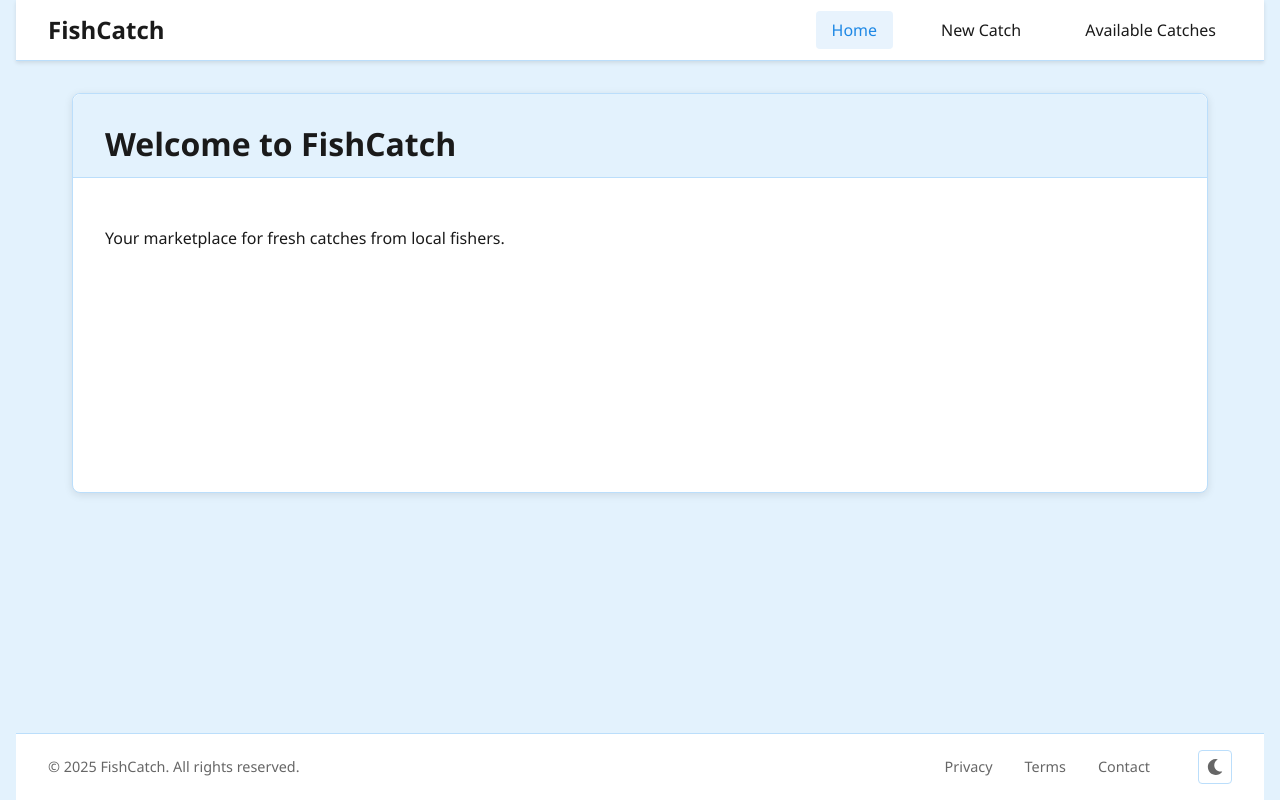
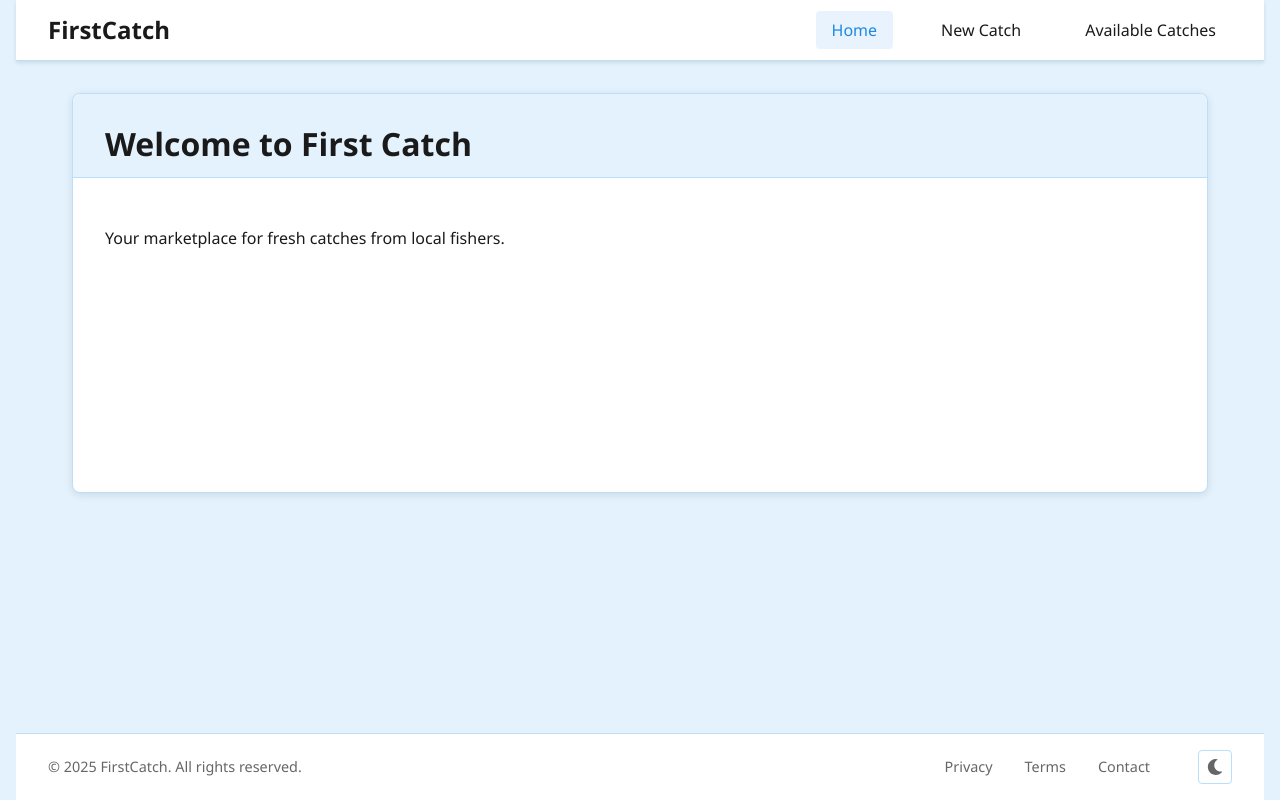
Before and after one commit to FIrstCatchCrew/front-end-demo, a React (Vite) app: page / in a window 1280 px wide. Built offline with nearby package versions, Linux system fonts and the light colour scheme; no server answers.

Commit message:
fix: update branding from FishCatch to FirstCatch

```diff
--- a/src/components/Footer-bar/FooterBar.jsx
+++ b/src/components/Footer-bar/FooterBar.jsx
@@ -28,7 +28,7 @@ const FooterBar = () => {
   return (
     <footer className="footer-bar">
       <div className="footer-container">
-        <p className="footer-text">© 2025 FishCatch. All rights reserved.</p>
+        <p className="footer-text">© 2025 FirstCatch. All rights reserved.</p>
         <nav className="footer-nav">
           <Link to="/service-test" className="footer-link">Privacy</Link>
           <Link to="/service-test" className="footer-link">Terms</Link>
--- a/src/components/navigation-bar/NavigationBar.jsx
+++ b/src/components/navigation-bar/NavigationBar.jsx
@@ -16,7 +16,7 @@ const NavigationBar = () => {
     <nav className="navigation-bar">
       <div className="nav-container">
         <Link to="/" className="nav-logo">
-          FishCatch
+          FirstCatch
         </Link>
 
         <button
--- a/src/pages/home/Home.jsx
+++ b/src/pages/home/Home.jsx
@@ -5,7 +5,7 @@ const Home = () => {
   return (
     <div className="page-container">
       <div className="page-header">
-        <h1 className="page-title">Welcome to FishCatch</h1>
+        <h1 className="page-title">Welcome to First Catch</h1>
       </div>
       <div className="page-content">
         <p>Your marketplace for fresh catches from local fishers.</p>
```
